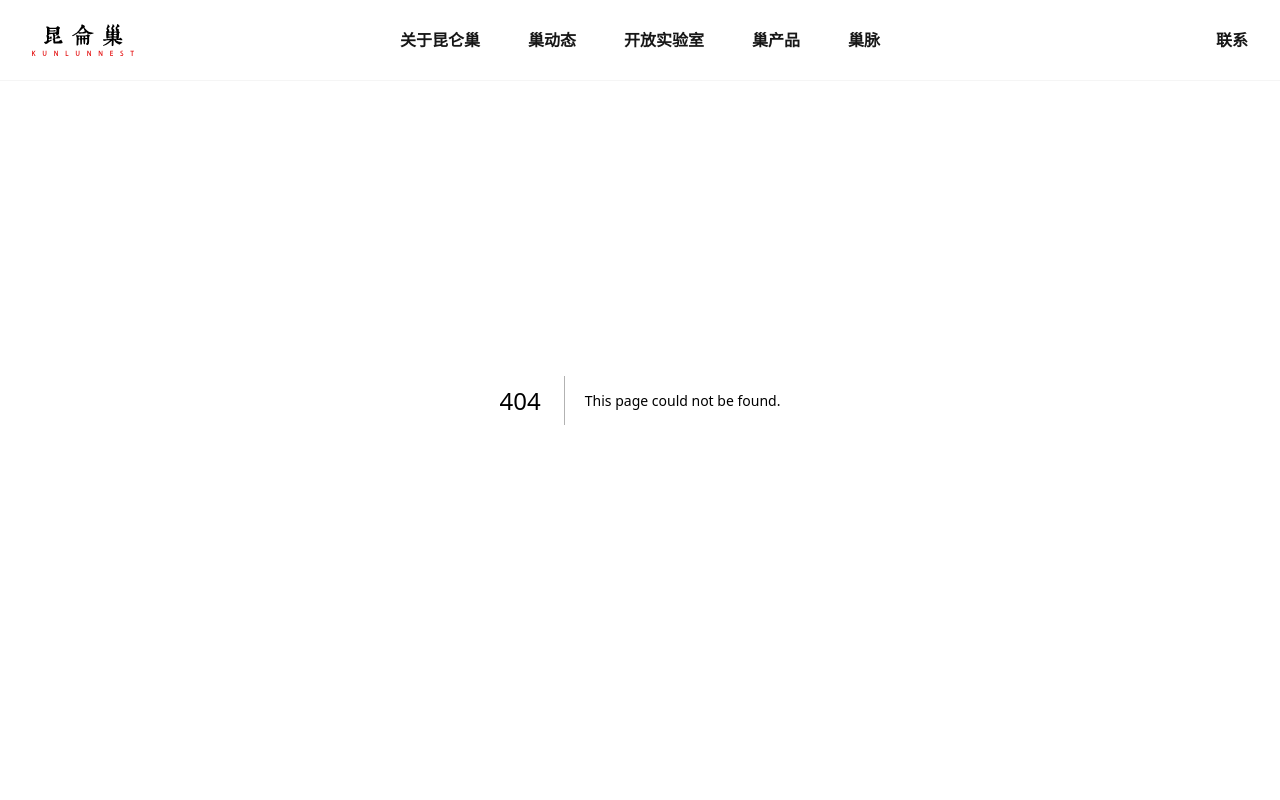
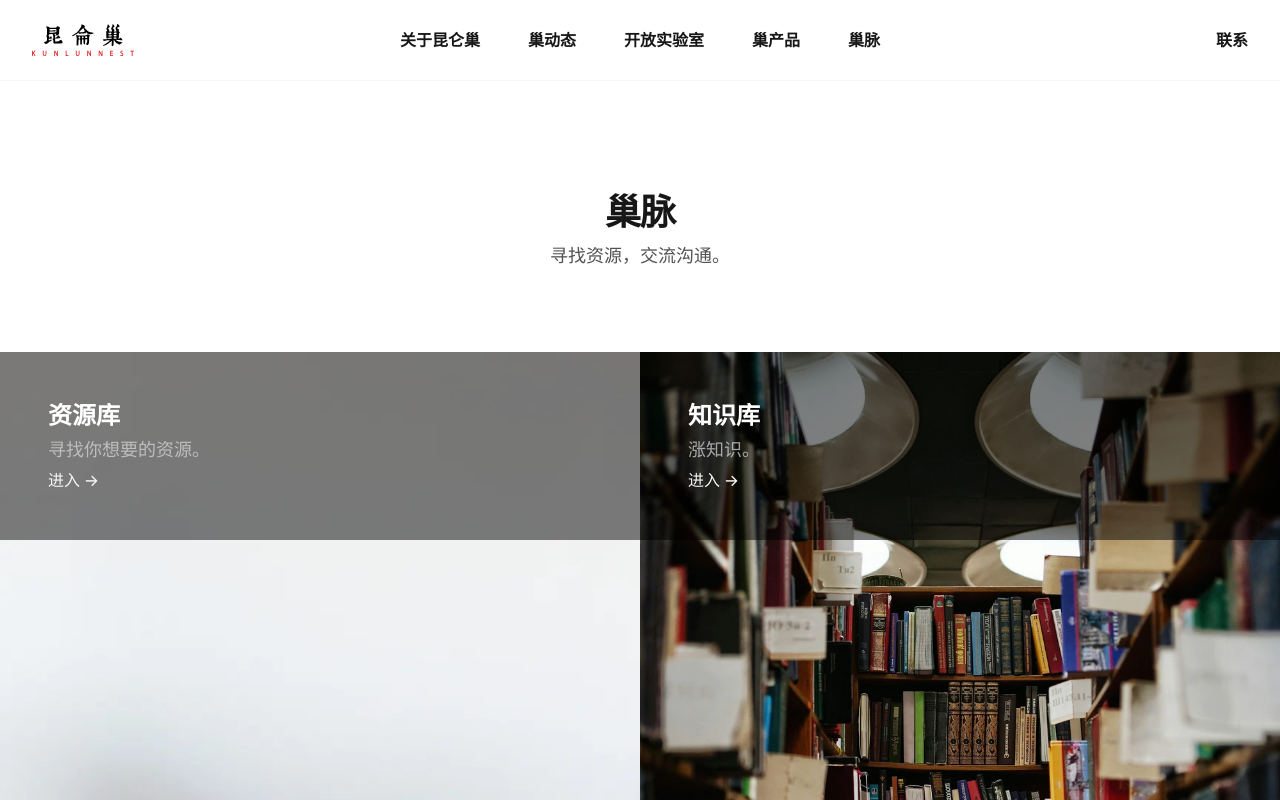
Before and after one commit to dabaz-official/kunlunnest, a Next.js app: page /network in a window 1280 px wide. Before the commit this address had no page. Shown: the top 800 px of the page. Built offline with nearby package versions, Linux system fonts and the light colour scheme.

Commit message:
feat: add network page

```diff
--- /dev/null
+++ b/app/network/page.tsx
@@ -0,0 +1,16 @@
+import { Metadata } from 'next';
+
+import NetworkNavigation from '@/components/network/NetworkNavigation';
+
+export const metadata: Metadata = {
+  title: '巢脉',
+  description: '昆仑巢，如同一片火花四溅的舞台，将不同领域的智慧和创意汇聚一堂。',
+}
+
+export default function Network() {
+  return (
+    <main className="isolate">
+      <NetworkNavigation />
+    </main>
+  )
+}
--- /dev/null
+++ b/components/network/NetworkNavigation.tsx
@@ -0,0 +1,60 @@
+import Title from "@/components/ui/Title";
+
+const NetworkNavigations = [
+  {
+    title: "资源库",
+    description: "寻找你想要的资源。",
+    href: "http://dayuoa.com/hub/kunlunnest",
+    img: {
+      src: "/images/network/handshake.webp",
+      alt: "两个人在握手。"
+    }
+  },
+  {
+    title: "知识库",
+    description: "涨知识。",
+    href: "http://dayuoa.com/info/kunlunnest",
+    img: {
+      src: "/images/network/knowledge.webp",
+      alt: "图书馆。"
+    }
+  },
+]
+
+export default function NetworkNavigation() {
+  return (
+    <div className="bg-white relative isolate -z-10 pt-14">
+      <div className="mx-auto max-w-7xl px-6 py-24 sm:py-32 lg:px-0 lg:max-w-none">
+        <Title
+          title="巢脉"
+          description="寻找资源，交流沟通。"
+        />
+        <div className="mt-16 sm:mt-20 grid min-h-full grid-cols-1 grid-rows-2 lg:grid-cols-2 lg:grid-rows-1">
+          {NetworkNavigations.map((item) => (
+            <div
+              key={item.title}
+              className="relative flex"
+            >
+              <img
+                src={item.img.src}
+                alt={item.img.alt}
+                className="absolute inset-0 h-108 w-full object-cover object-center"
+              />
+              <div className="relative flex w-full flex-col items-start justify-end p-8 sm:p-12 bg-black bg-opacity-50">
+                <p className="text-2xl font-bold text-white">{item.title}</p>
+                <h2 className="mt-1 text-lg font-medium text-neutral-300 text-opacity-75">{item.description}</h2>
+                <a
+                  href={item.href}
+                  target="_blank"
+                  className="mt-1 text-md font-medium text-neutral-100 hover:text-neutral-200 hover:underline transition-all"
+                >
+                  进入 -&gt;
+                </a>
+              </div>
+            </div>
+          ))}
+        </div>
+      </div>
+    </div>
+  )
+}
```
Also changed, not shown: public/images/network/handshake.webp (added), public/images/network/knowledge.webp (added).
